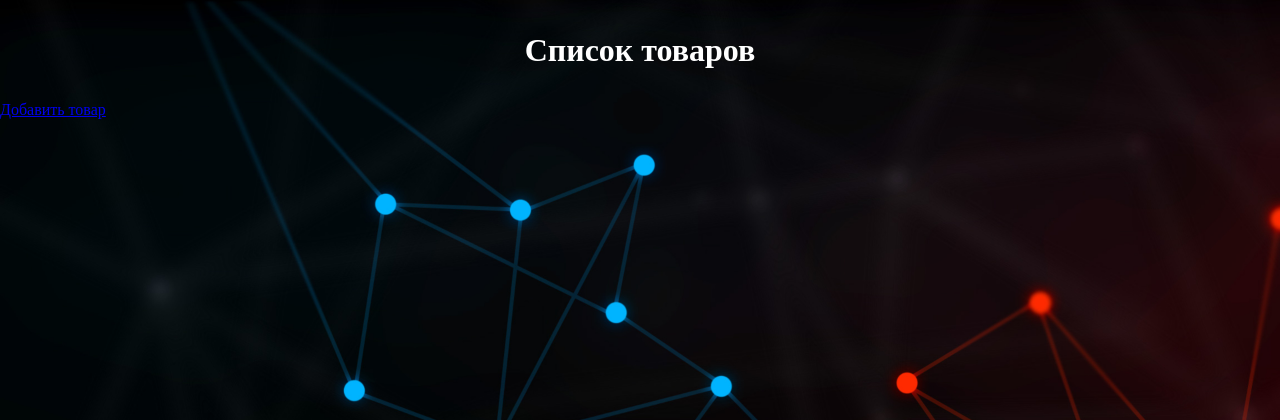
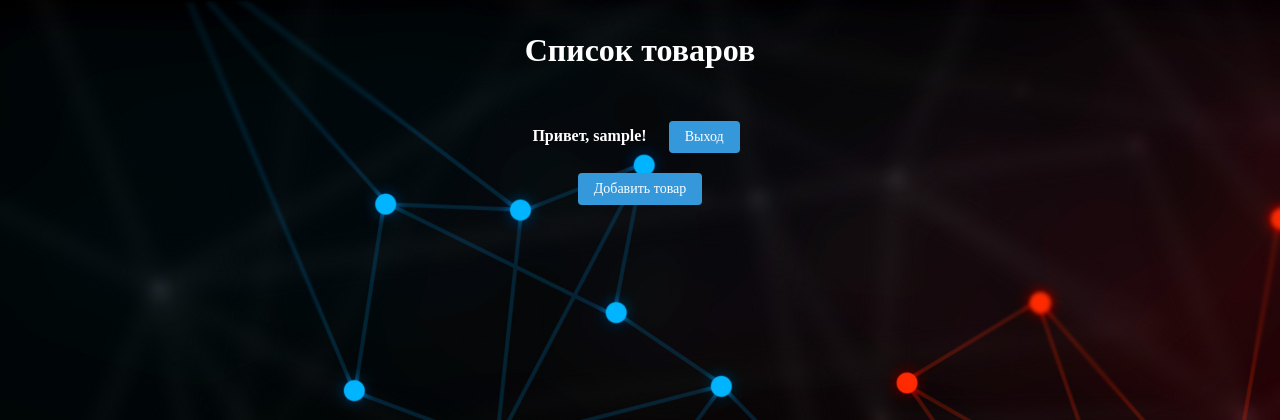
Before and after one commit to dimalahno/lesson_26_shop_for_students, a Django app: page / in a window 1280 px wide. Shown: the top 420 px of the page. Run offline with Django 5.2, Linux system fonts and the light colour scheme; the visitor is signed in with stand-in values (Sample User, id 1); data that the repository does not hold is empty.

Commit message:
add login, register, logout to the main page

```diff
--- a/static/style/main.css
+++ b/static/style/main.css
@@ -44,3 +44,47 @@ ul li .price{
 ul li img{
     margin: auto 0;
 }
+
+.nav-buttons {
+    margin: 20px;
+    text-align: center;
+}
+
+.nav-buttons a {
+    display: inline-block;
+    padding: 8px 16px;
+    margin: 0 8px;
+    background-color: #3498db;
+    color: white;
+    text-decoration: none;
+    border-radius: 4px;
+    transition: background-color 0.3s ease;
+}
+
+.nav-buttons a:hover {
+    background-color: #2980b9;
+}
+
+.nav-buttons .greeting {
+    font-weight: bold;
+    margin-right: 10px;
+    color: white;
+}
+
+button, .button-link {
+    display: inline-block;
+    padding: 8px 16px;
+    margin: 0 8px;
+    background-color: #3498db;
+    color: white;
+    text-decoration: none;
+    border: none;
+    border-radius: 4px;
+    cursor: pointer;
+    transition: background-color 0.3s ease;
+    font-size: 14px;
+}
+
+button:hover, .button-link:hover {
+    background-color: #2980b9;
+}
--- a/store/template/store/product_list.html
+++ b/store/template/store/product_list.html
@@ -8,9 +8,23 @@
 </head>
 <body>
 <h1>Список товаров</h1>
+
+<div class="nav-buttons">
+    {% if user.is_authenticated %}
+        <span class="greeting">Привет, {{ user.username }}!</span>
+        <a href="{% url 'logout' %}" class="button-link">Выход</a>
+    {% else %}
+        <a href="{% url 'login' %}" class="button-link">Вход</a>
+        <a href="{% url 'register' %}" class="button-link">Регистрация</a>
+    {% endif %}
+</div>
+
 {% if user.is_authenticated %}
-    <a href="{% url 'add_product' %}">Добавить товар</a>
+    <div style="text-align: center; margin-bottom: 20px;">
+        <a href="{% url 'add_product' %}" class="button-link">Добавить товар</a>
+    </div>
 {% endif %}
+
 <ul>
     {% for product in products %}
     <li>
```
